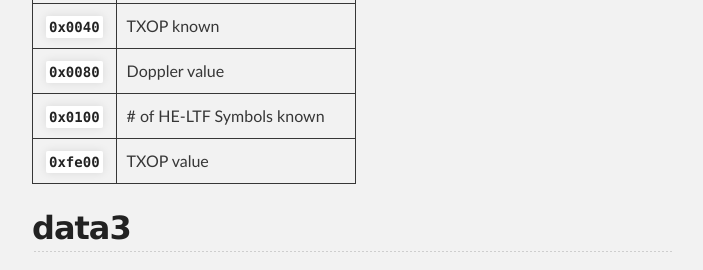
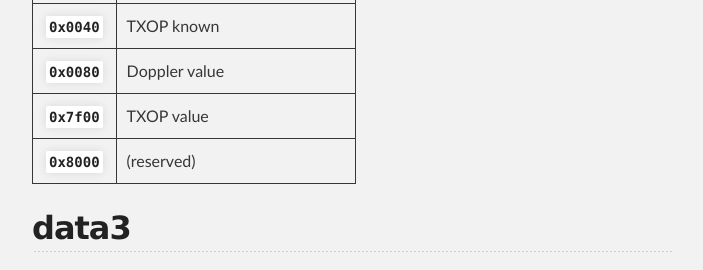
Before and after one commit to radiotap/radiotap.github.io, a Jekyll site: the page built from fields/HE.md, in a window 1280 px wide and 900 px high, scrolled down 1817 px. Shown: the part 154-424 px from the top of the window, without its empty margins (288-991 px from the left). Built offline with Jekyll 4.4.1, drawn with Linux system fonts in a browser that asks for light colours.

Commit message:
HE suggestion: remove a wrong known bit

```diff
--- a/fields/HE.md
+++ b/fields/HE.md
@@ -60,8 +60,8 @@ radiotap capture.
 | **`0x0020`** | PE Disambiguity known |
 | **`0x0040`** | TXOP known |
 | **`0x0080`** | Doppler value |
-| **`0x0100`** | # of HE-LTF Symbols known |
-| **`0xfe00`** | TXOP value |
+| **`0x7f00`** | TXOP value |
+| **`0x8000`** | (reserved) |
 
 ## data3
 
```
